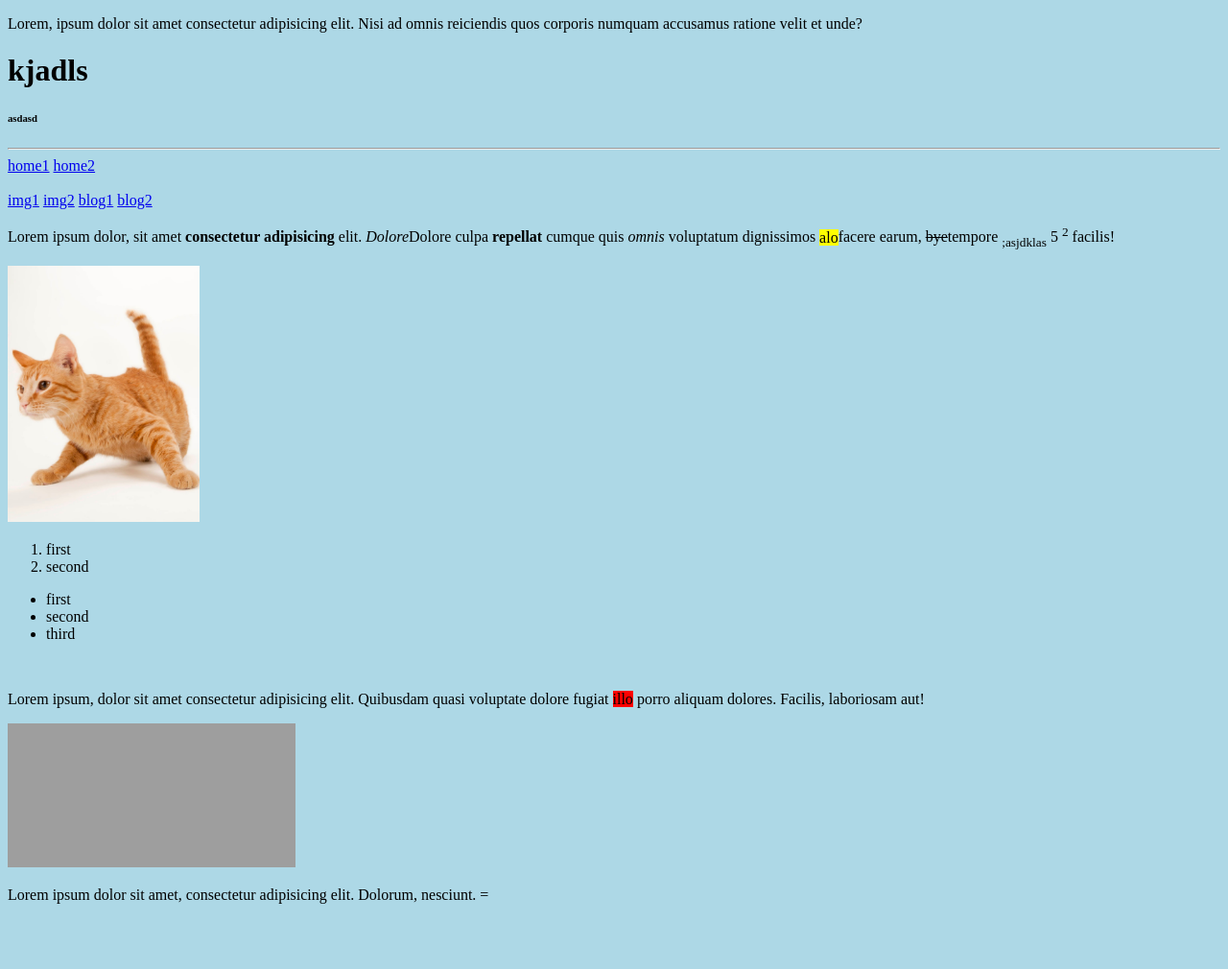
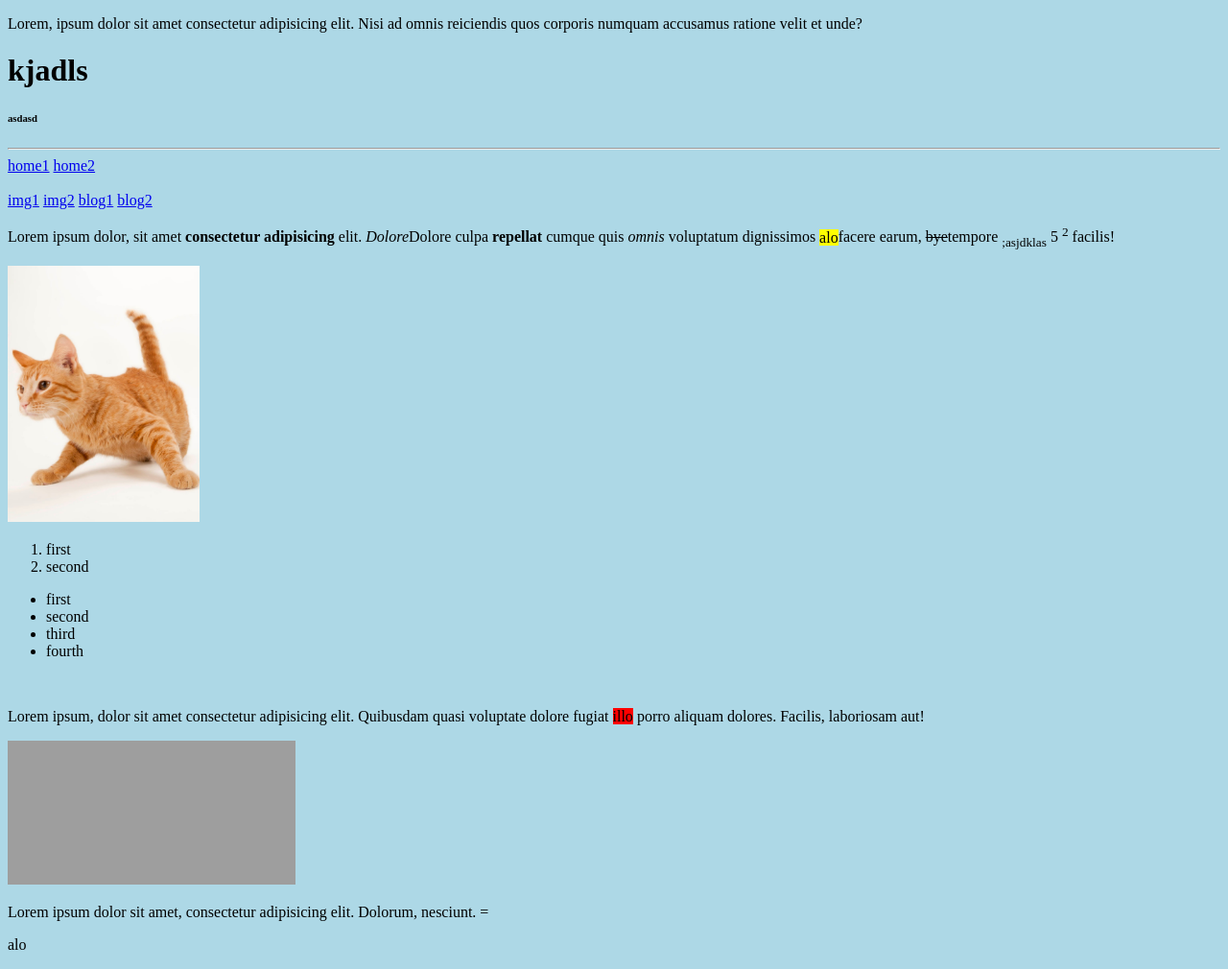
Before and after one commit to behnam-ghoreshi/behnam-ghoreshi.github.io, a plain HTML site: page index.html in a window 1280 px wide. Shown: the whole page at 96% size. Before the commit the page ends 958 px from the top, so only its background shows below. Drawn offline with Linux system fonts and the light colour scheme; grey boxes are pictures that could not be loaded; files whose address does not match are found by name.

Commit message:
this is just for test

```diff
--- a/index.html
+++ b/index.html
@@ -36,6 +36,7 @@
       <li>first</li>
       <li>second</li>
       <li>third</li>
+      <li>fourth</li>
     </ul>
     <div>
       <div>
@@ -45,5 +46,6 @@
     <p>Lorem ipsum, dolor sit amet consectetur adipisicing elit. Quibusdam quasi voluptate dolore fugiat <span style="background-color: red;">illo</span> porro aliquam dolores. Facilis, laboriosam aut!</p>
     <iframe src="https://google.com" frameborder="0"></iframe>
     <p>Lorem ipsum dolor sit amet, consectetur adipisicing elit. Dolorum, nesciunt. &equals;</p>
+    <p>alo</p>
   </body>
 </html>
```
